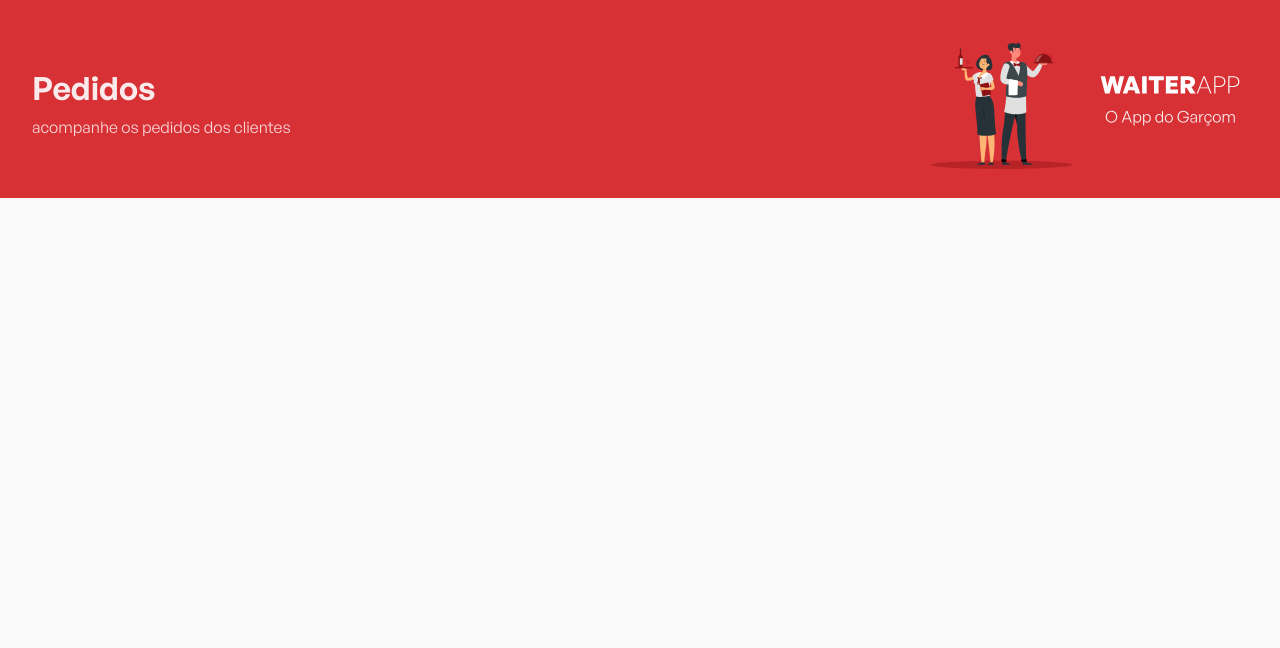
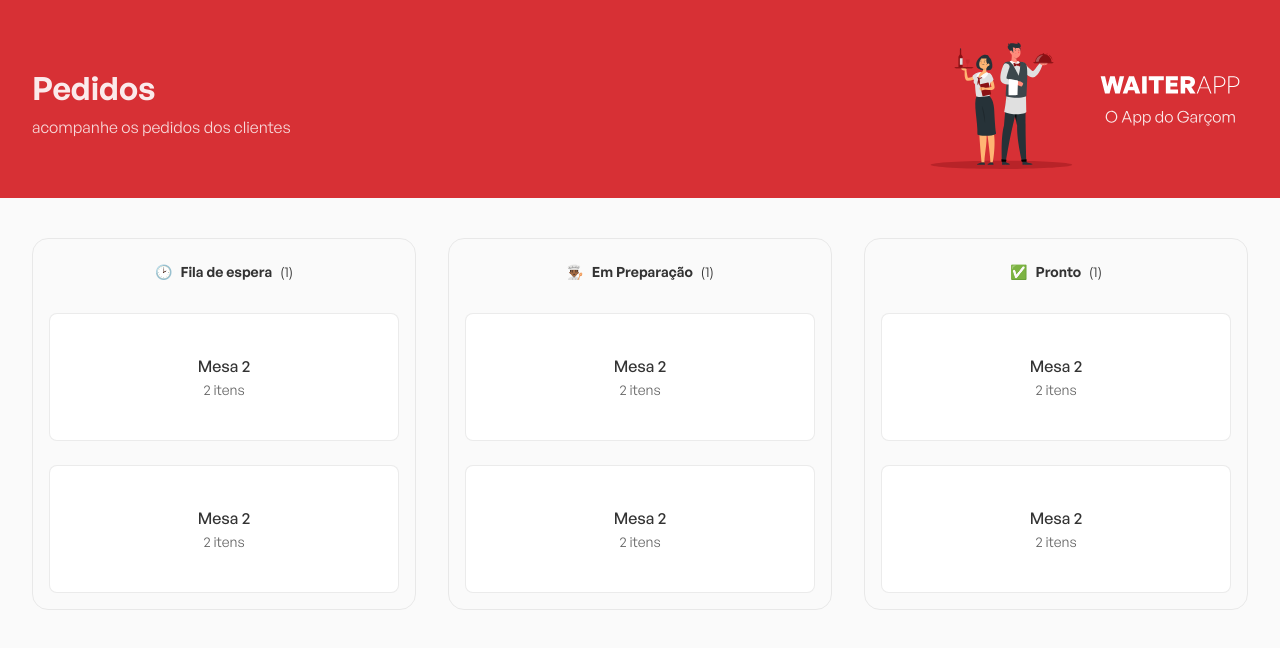
Before and after one commit to tonymatheus/waiterApp-FrontEndWeb, a React (Vite) app: page / in a window 1280 px wide. Shown: the top 648 px of the page. Built offline with nearby package versions, Linux system fonts and the light colour scheme.

Commit message:
Implement orders Board and create components

```diff
--- a/src/App.tsx
+++ b/src/App.tsx
@@ -2,6 +2,7 @@
 import { GlobalStyles } from './styles/GlobalStyles';
 
 import { Header } from './components/Header';
+import { Orders } from './components/Orderds';
 
 function App() {
   const [count, setCount] = useState(0);
@@ -10,6 +11,7 @@
     <>
       <GlobalStyles />
       <Header />
+      <Orders />
     </>
   );
 }
--- /dev/null
+++ b/src/components/Orderds/index.tsx
@@ -0,0 +1,11 @@
+import { OrdersBoard } from '../OrdersBoard';
+import { Container } from './styles';
+export const Orders = () => {
+  return (
+    <Container>
+      <OrdersBoard icon="🕑" title="Fila de espera" />
+      <OrdersBoard icon="👨🏾‍🍳" title="Em Preparação" />
+      <OrdersBoard icon="✅" title="Pronto" />
+    </Container>
+  );
+};
--- /dev/null
+++ b/src/components/Orderds/styles.ts
@@ -0,0 +1,10 @@
+import styled from 'styled-components';
+
+export const Container = styled.div`
+  display: flex;
+  justify-content: space-between;
+  width: 100%;
+  gap: 32px;
+  max-width: 1216px;
+  margin: 40px auto;
+`;
--- /dev/null
+++ b/src/components/OrdersBoard/index.tsx
@@ -0,0 +1,28 @@
+import { Board, OrdersContainer } from './styles';
+
+interface OrdersBoardProps {
+  title: string;
+  icon: string;
+}
+export const OrdersBoard = ({ title, icon }: OrdersBoardProps) => {
+  return (
+    <Board>
+      <header>
+        <span>{icon}</span>
+        <strong>{title}</strong>
+        <span>(1)</span>
+      </header>
+
+      <OrdersContainer>
+        <button type="button">
+          <strong>Mesa 2</strong>
+          <span>2 itens</span>
+        </button>
+        <button type="button">
+          <strong>Mesa 2</strong>
+          <span>2 itens</span>
+        </button>
+      </OrdersContainer>
+    </Board>
+  );
+};
--- /dev/null
+++ b/src/components/OrdersBoard/styles.ts
@@ -0,0 +1,52 @@
+import styled from 'styled-components';
+
+export const Board = styled.div`
+  padding: 16px;
+  border: 1px solid rgba(204, 204, 204, 0.4);
+  border-radius: 16px;
+  display: flex;
+  flex: 1;
+
+  flex-direction: column;
+  align-items: center;
+
+  header {
+    padding: 8px;
+    font-size: 14px;
+    display: flex;
+    align-items: center;
+    gap: 8px;
+  }
+`;
+
+export const OrdersContainer = styled.div`
+  display: flex;
+  flex-direction: column;
+  width: 100%;
+  margin-top: 24px;
+
+  button {
+    background: #fff;
+    border: 1px solid rgba(204, 204, 204, 0.4);
+    border-radius: 8px;
+    height: 128px;
+    display: flex;
+    justify-content: center;
+    align-items: center;
+    flex-direction: column;
+    gap: 4px;
+
+    strong {
+      font-weight: 500;
+    }
+
+    span {
+      font-size: 14px;
+      color: #666;
+    }
+
+    & + button {
+      margin-top: 24px;
+    }
+  }
+`;
```
